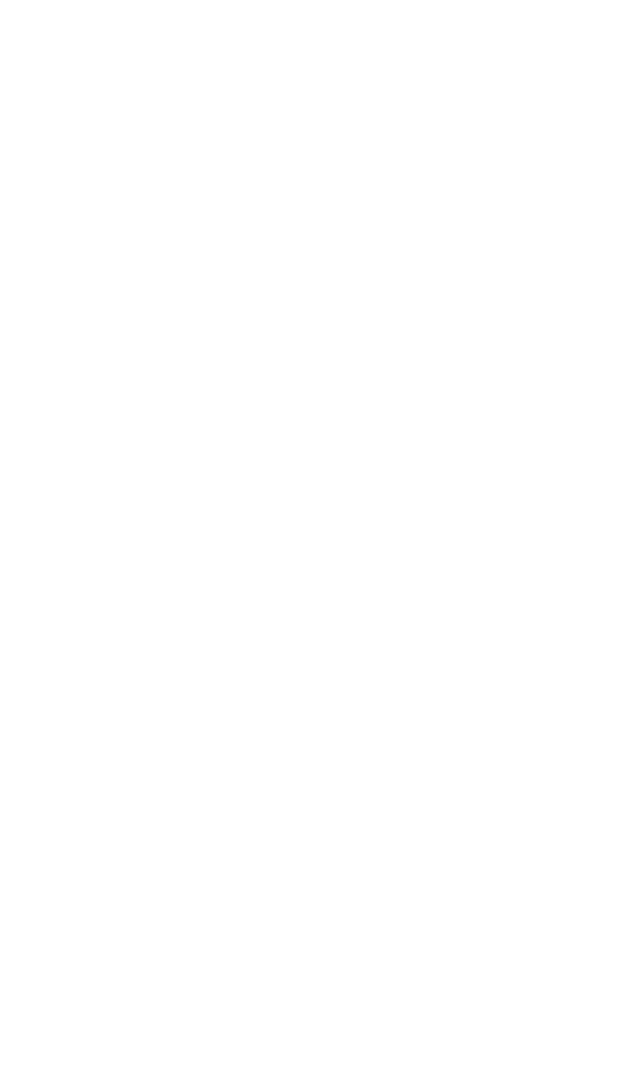
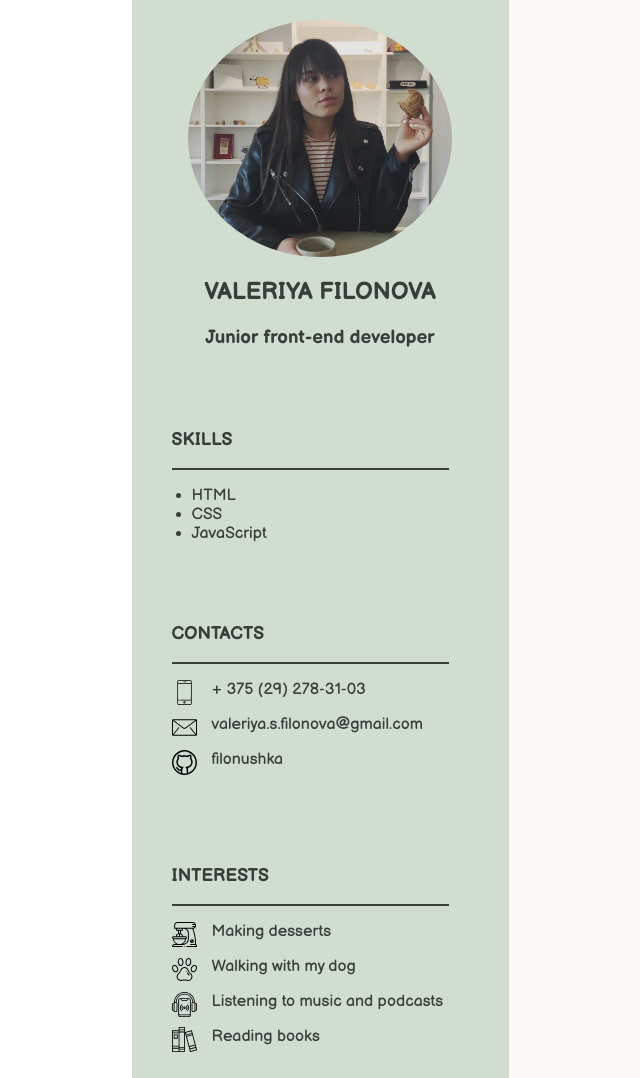
Before and after one commit to filonushka/rsschool-cv, a plain HTML site: page index.html in a window 1280 px wide. Shown: the whole page, without its empty margins (70-710 px from the left). Before the commit the page ends 800 px from the top, so only its background shows below. Drawn offline with Linux system fonts and the light colour scheme.

Commit message:
feat: add left-column content

```diff
--- a/index.html
+++ b/index.html
@@ -4,8 +4,84 @@
     <meta charset="UTF-8" />
     <meta http-equiv="X-UA-Compatible" content="IE=edge" />
     <meta name="viewport" content="width=device-width, initial-scale=1.0" />
-    <link rel="stylesheet" href="style.css" />
+    <link rel="stylesheet" href="./style.css" />
+    <link rel="preconnect" href="https://fonts.gstatic.com" />
+    <link
+      href="https://fonts.googleapis.com/css2?family=Balsamiq+Sans:wght@400;700&display=swap"
+      rel="stylesheet"
+    />
     <title>RSSchool-cv</title>
   </head>
-  <body></body>
+  <body>
+    <div class="wrapper">
+      <div class="left-column">
+        <div class="photo_place">
+          <img class="photo" src="./assets/photo_2.jpg" alt="photo" />
+        </div>
+        <h2 class="name">VALERIYA FILONOVA</h2>
+        <h3 class="job_title">Junior front-end developer</h3>
+        <div></div>
+        <div class="skills_description">
+          <p class="block_name">SKILLS</p>
+          <div class="line"></div>
+          <ul>
+            <li>HTML</li>
+            <li>CSS</li>
+            <li>JavaScript</li>
+          </ul>
+        </div>
+        <div class="сontact_info">
+          <p class="block_name">CONTACTS</p>
+          <div class="line"></div>
+          <ul class="contact_info__list">
+            <li>
+              <img
+                class="icons"
+                src="./assets/mobile-phone.svg"
+                alt="tel icon"
+              />
+              <span>+ 375 (29) 278-31-03</span>
+            </li>
+            <li>
+              <img class="icons" src="./assets/mail.svg" alt="email icon" />
+              <span>valeriya.s.filonova@gmail.com</span>
+            </li>
+            <li>
+              <img class="icons" src="./assets/github.svg" alt="github icon" />
+              <a href="https://github.com/filonushka"
+                ><span>filonushka</span></a
+              >
+            </li>
+          </ul>
+        </div>
+        <div class="interests">
+          <p class="block_name">INTERESTS</p>
+          <div class="line"></div>
+          <ul class="interests__list">
+            <li>
+              <img class="icons" src="./assets/mixer.svg" alt="mixer icon" />
+              <span>Making desserts</span>
+            </li>
+            <li>
+              <img class="icons" src="./assets/dog.svg" alt="dog icon" />
+              <span>Walking with my dog</span>
+            </li>
+            <li>
+              <img
+                class="icons"
+                src="./assets/listening.svg"
+                alt="music icon"
+              />
+              <span>Listening to music and podcasts</span>
+            </li>
+            <li>
+              <img class="icons" src="./assets/book.svg" alt="books icon" />
+              <span>Reading books</span>
+            </li>
+          </ul>
+        </div>
+      </div>
+      <div class="right-column"></div>
+    </div>
+  </body>
 </html>
--- a/style.css
+++ b/style.css
@@ -0,0 +1,86 @@
+body {
+  display: flex;
+  margin: 0 auto;
+  font-family: "Balsamiq Sans", cursive;
+  color: #383e39;
+}
+
+.wrapper {
+  display: flex;
+  justify-content: center;
+  margin: 0 auto;
+  max-width: 877px;
+  background-color: #f9f8f5;
+}
+
+.left-column {
+  width: 377px;
+  background-color: #d1ddd1;
+}
+
+.right-column {
+  width: 500px;
+  height: 100vh;
+}
+
+.photo_place {
+  display: flex;
+  justify-content: center;
+  margin: 20px 0px;
+}
+.photo {
+  height: 70%;
+  width: 70%;
+  border-radius: 100%;
+}
+
+.name,
+.job_title {
+  text-align: center;
+}
+
+.block_name {
+  font-size: 18px;
+  font-weight: 800;
+}
+
+.line {
+  height: 2px;
+  background-color: #383e39;
+  margin-right: 60px;
+}
+
+.skills_description,
+.сontact_info,
+.interests {
+  margin-top: 80px;
+  margin-left: 40px;
+}
+
+.skills_description ul {
+  padding-left: 20px;
+}
+
+.contact_info__list,
+.interests__list {
+  list-style: none;
+  padding-left: inherit;
+}
+
+.contact_info__list li,
+.interests__list li {
+  display: flex;
+  padding-bottom: 10px;
+}
+.contact_info__list span,
+.interests__list span {
+  padding-left: 15px;
+}
+.contact_info__list a {
+  text-decoration: none;
+  color: #383e39;
+}
+
+.icons {
+  height: 25px;
+}
```
Also changed, not shown: assets/book.svg (added), assets/dog.svg (added), assets/github.svg (added), assets/listening.svg (added), assets/mail.svg (added), assets/mixer.svg (added), assets/mobile-phone.svg (added), assets/photo.jpg (added), assets/photo_2.jpg (added).
